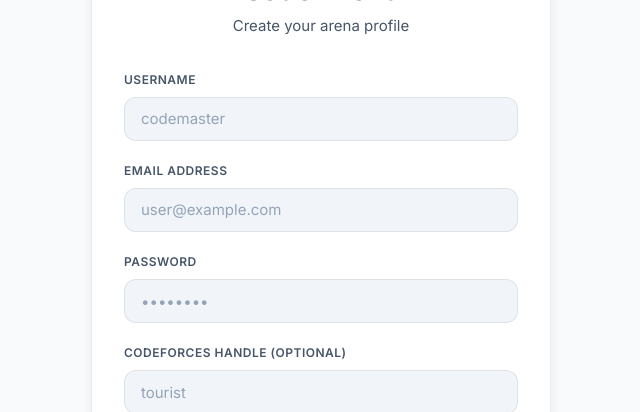
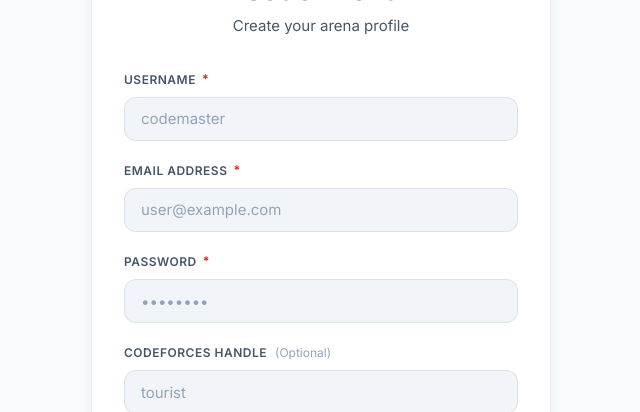
Before and after one commit to Coder1809/CodeArena, a React (Vite) app in the folder frontend/: page /login in a window 1280 px wide. Both pictures are taken after a click on the button "Register". Shown: the part 190-602 px from the top of the page, without its empty margins (319-959 px from the left). Built offline with nearby package versions, Linux system fonts and the light colour scheme; no server answers.

Commit message:
ui: add required asterisk markers and optional indicators to form labels

```diff
--- a/frontend/src/index.css
+++ b/frontend/src/index.css
@@ -434,13 +434,29 @@ h4 { font-size: var(--text-lg); font-weight: 600; }
 .label {
   display: flex;
   align-items: center;
-  gap: var(--space-2);
+  gap: var(--space-1);
   font-size: var(--text-xs);
   font-weight: 600;
   color: var(--text-secondary);
   margin-bottom: var(--space-2);
   text-transform: uppercase;
   letter-spacing: 0.5px;
+}
+
+.label__required {
+  color: var(--danger);
+  font-weight: 700;
+  margin-left: 2px;
+  line-height: 1;
+}
+
+.label__optional {
+  color: var(--text-muted);
+  font-weight: 400;
+  font-size: var(--text-xs);
+  text-transform: none;
+  letter-spacing: normal;
+  margin-left: var(--space-1);
 }
 
 input,
--- a/frontend/src/pages/JoinDuel.jsx
+++ b/frontend/src/pages/JoinDuel.jsx
@@ -55,7 +55,9 @@ export default function JoinDuel({ user, token }) {
 
         <form onSubmit={handleJoin}>
           <div className="form-group">
-            <label className="label" htmlFor="join-room-id">Arena Room ID</label>
+            <label className="label" htmlFor="join-room-id">
+              Arena Room ID <span className="label__required" aria-hidden="true">*</span>
+            </label>
             <input
               id="join-room-id"
               type="text"
--- a/frontend/src/pages/Login.jsx
+++ b/frontend/src/pages/Login.jsx
@@ -157,7 +157,9 @@ export default function Login({ setToken, setUser }) {
         <form onSubmit={handleSubmit} noValidate>
           {isRegister && (
             <div className="form-group">
-              <label className="label" htmlFor="login-username">Username</label>
+              <label className="label" htmlFor="login-username">
+                Username <span className="label__required" aria-hidden="true">*</span>
+              </label>
               <input
                 id="login-username"
                 type="text"
@@ -175,7 +177,9 @@ export default function Login({ setToken, setUser }) {
           )}
 
           <div className="form-group">
-            <label className="label" htmlFor="login-email">Email Address</label>
+            <label className="label" htmlFor="login-email">
+              Email Address <span className="label__required" aria-hidden="true">*</span>
+            </label>
             <input
               id="login-email"
               type="email"
@@ -192,7 +196,9 @@ export default function Login({ setToken, setUser }) {
           </div>
 
           <div className="form-group">
-            <label className="label" htmlFor="login-password">Password</label>
+            <label className="label" htmlFor="login-password">
+              Password <span className="label__required" aria-hidden="true">*</span>
+            </label>
             <input
               id="login-password"
               type="password"
@@ -220,7 +226,9 @@ export default function Login({ setToken, setUser }) {
 
           {isRegister && (
             <div className="form-group">
-              <label className="label" htmlFor="login-cf">Codeforces Handle (Optional)</label>
+              <label className="label" htmlFor="login-cf">
+                Codeforces Handle <span className="label__optional">(Optional)</span>
+              </label>
               <div className="input-with-status">
                 <input
                   id="login-cf"
```
